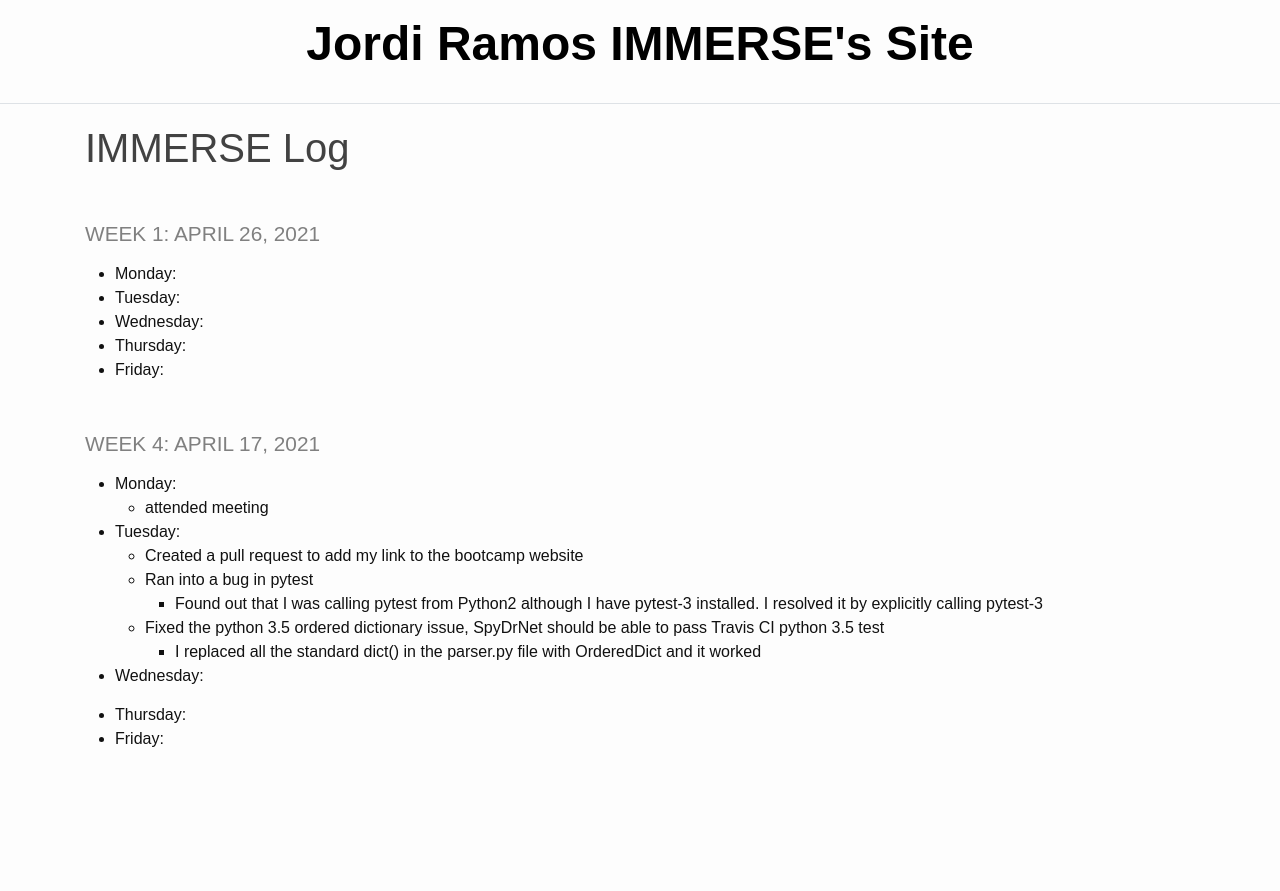
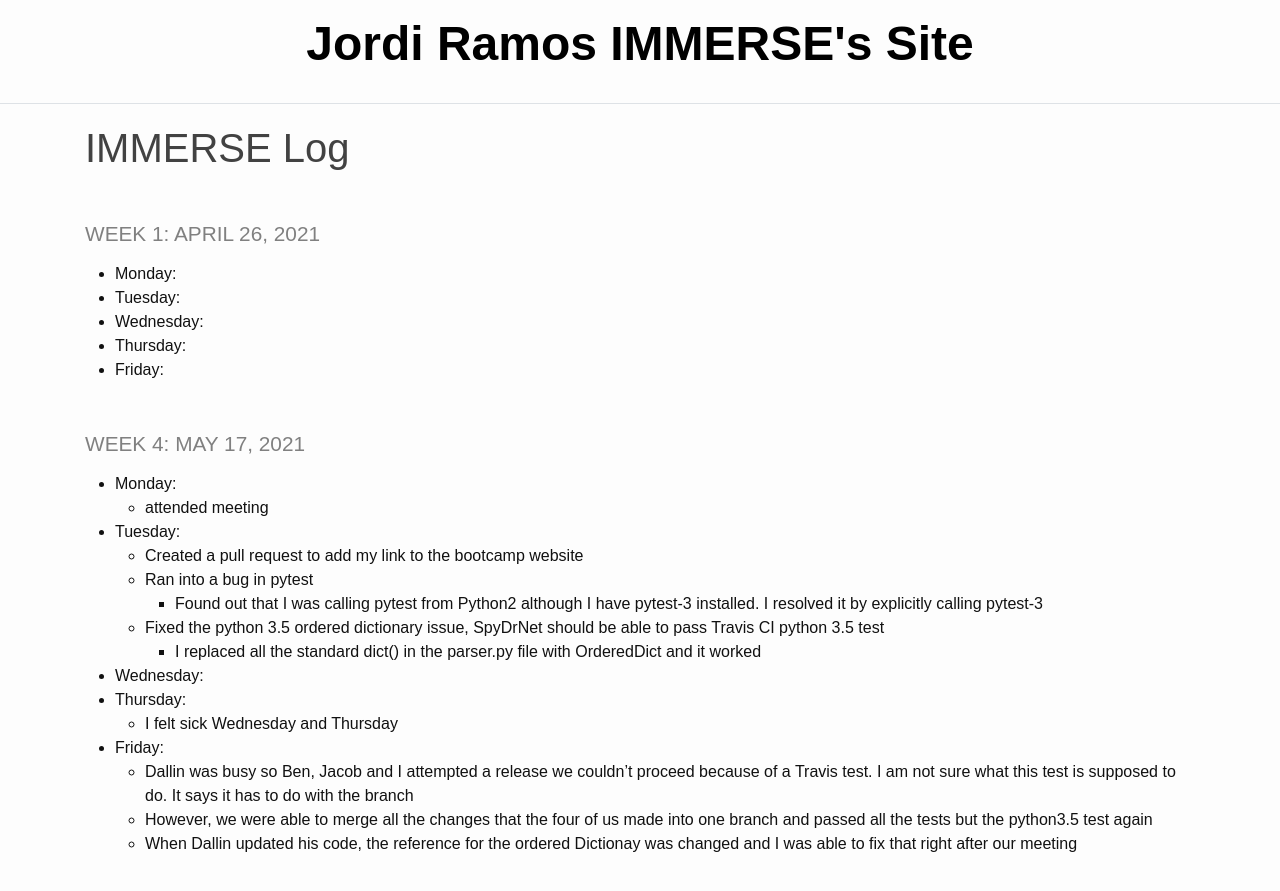
Before and after one commit to jordi1215/jordi1215.github.io, a Jekyll site: the page built from _pages/log.md, in a window 1280 px wide. Shown: the top 891 px of the page. Built offline with Jekyll 4.4.1, drawn with Linux system fonts in a browser that asks for light colours.

Commit message:
updated for week 4

```diff
--- a/_pages/log.md
+++ b/_pages/log.md
@@ -11,7 +11,7 @@ title: IMMERSE Log
 * **Thursday**:
 * **Friday**:
 
-### Week 4: April 17, 2021
+### Week 4: May 17, 2021
 
 * **Monday**:
     * attended meeting
@@ -23,6 +23,9 @@ title: IMMERSE Log
         * I replaced all the standard dict() in the parser.py file with OrderedDict and it worked
 
 * **Wednesday**:
-
 * **Thursday**:
+    * I felt sick Wednesday and Thursday
 * **Friday**:
+    * Dallin was busy so Ben, Jacob and I attempted a release we couldn’t proceed because of a Travis test. I am not sure what this test is supposed to do. It says it has to do with the branch
+    * However, we were able to merge all the changes that the four of us made into one branch and passed all the tests but the python3.5 test again
+    * When Dallin updated his code, the reference for the ordered Dictionay was changed and I was able to fix that right after our meeting
```
